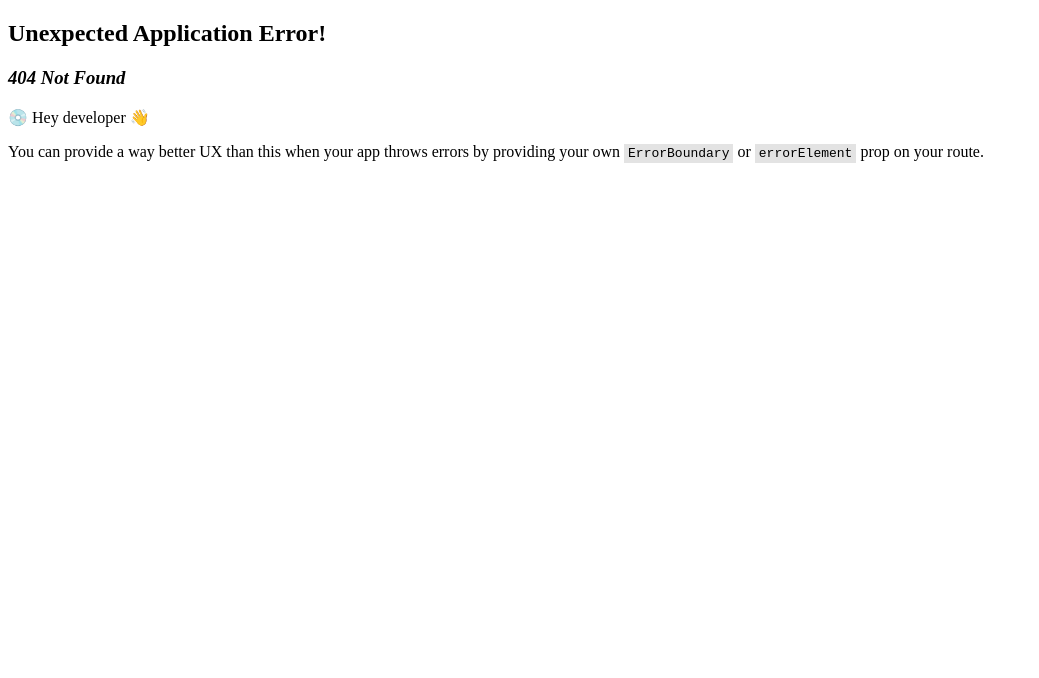
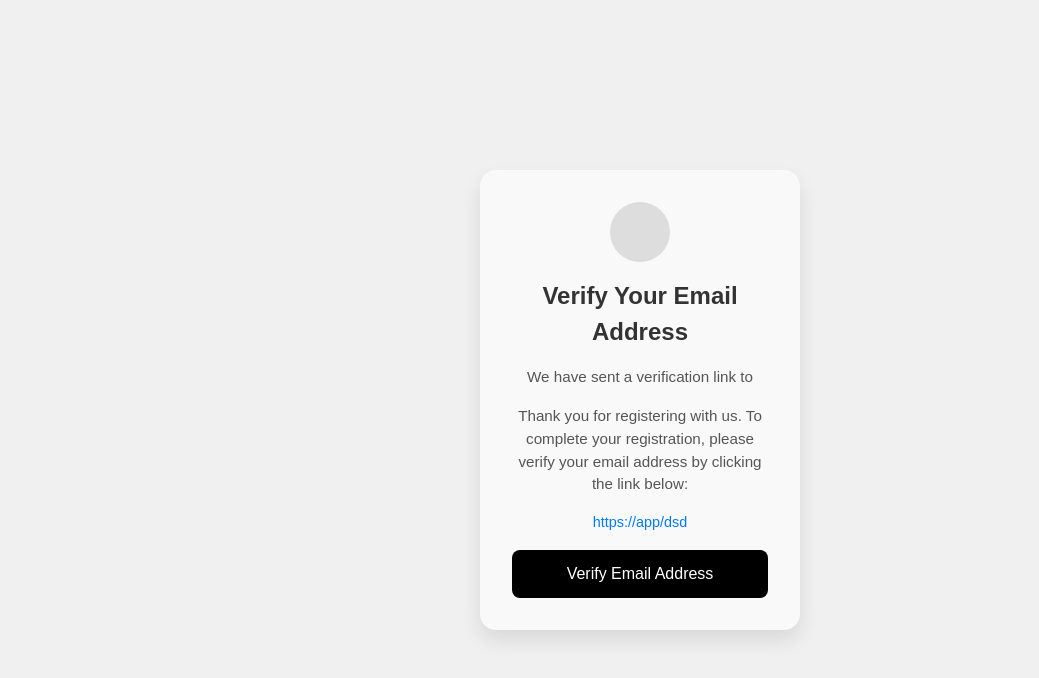
Before and after one commit to rustumsk/EventManagementSystem, a React (Vite) app in the folder frontend/: page /signup/email-verification in a window 1280 px wide. Before the commit this address had no page. Shown: the top 678 px of the page, without its empty margins (0-1039 px from the left). Built offline with nearby package versions, Linux system fonts and the light colour scheme; a web font is replaced by a local one.

Commit message:
almost complete ui for full authentication

```diff
--- a/frontend/package.json
+++ b/frontend/package.json
@@ -12,6 +12,8 @@
   "dependencies": {
     "axios": "^1.7.7",
     "frontend": "file:",
+    "jsonwebtoken": "^9.0.2",
+    "jwt-decode": "^4.0.0",
     "react": "^18.3.1",
     "react-dom": "^18.3.1",
     "react-router-dom": "^6.28.0",
--- a/frontend/src/pages/public/CompleteProfile.jsx
+++ b/frontend/src/pages/public/CompleteProfile.jsx
@@ -1,13 +1,45 @@
+import '../../styles/complete-profile.scss';
+import { jwtDecode } from 'jwt-decode';  // Use named import
+const urlParams = new URLSearchParams(window.location.search);
+import { useNavigate } from "react-router-dom";
 
+const token = urlParams.get('token');
+let google_id = "";
+let email = "";
+
+if(token){
+    const decoded = jwtDecode(token);
+    google_id = decoded.google_id;
+    email = decoded.email;
+}
 
 export default function CompleteProfile(){
+    const navigate = useNavigate();
+    const submitCompleteProfile = () =>{
+        navigate(`/signup/email-verification?token${token}`);
+    }
+
     return(
         <div className="cp-container">
             <form action="" method="POST">
                 <header className="cp-f-header">
                     Complete Registration
                 </header>
-                <input type="text" />
+                <div>{google_id}</div>
+                <div>{email}</div>
+                <label htmlFor="cp-fn">Full Name</label>
+                <input type="text" id="cp-fn" placeholder="John Doe"/>
+
+                <label htmlFor="cp-in">Id Number</label>
+                <input type="text" id="cp-in" placeholder="John Doe"/>
+
+                <label htmlFor="cp-pw">Password</label>
+                <input type="password" id="cp-pw" placeholder="John Doe"/>
+
+                <label htmlFor="cp-cpw">Confirm Password</label>
+                <input type="password" id="cp-cpw" placeholder="John Doe"/>
+
+                <button onClick={submitCompleteProfile}>Submit</button>
             </form>
         </div>
     )
--- a/frontend/src/pages/public/LandingPage.jsx
+++ b/frontend/src/pages/public/LandingPage.jsx
@@ -1,5 +1,5 @@
 import { useState, useEffect } from 'react';
-import '../styles/landing.scss';
+import '../../styles/landing.scss';
 import { Navigate, useNavigate } from 'react-router-dom';
 import { Navigation, Pagination, Scrollbar, A11y, Autoplay } from 'swiper/modules';
 import { Swiper, SwiperSlide } from 'swiper/react';
--- a/frontend/src/pages/public/SBOLogin.jsx
+++ b/frontend/src/pages/public/SBOLogin.jsx
@@ -1,5 +1,5 @@
 import { useState } from 'react';
-import '../styles/sbo-login.scss';
+import '../../styles/sbo-login.scss';
 
 export default function SBOLogin() {
     const[email, setEmail] = useState('');
--- a/frontend/src/pages/public/Signup.jsx
+++ b/frontend/src/pages/public/Signup.jsx
@@ -1,6 +1,6 @@
 import React, { useState } from "react";
-import "../styles/signup.scss";
-import logo from "../assets/logo.png";
+import "../../styles/signup.scss";
+import logo from "../../assets/logo.png";
 import Toastify from 'toastify-js';
 import "toastify-js/src/toastify.css";
 import axios from "axios";
@@ -39,6 +39,7 @@ function Signup() {
       email: signupEmad,
       password: signupPass
     };
+
     console.log("Hello");
     axios.post('http://localhost:3000/signup', data)
     .then(response => {
@@ -154,7 +155,7 @@ function Signup() {
 
         <button
           className="signup-google-button"
-          onClick={() => window.location.href = 'http://localhost:3000/auth/google'}
+          onClick={() => window.location.href = 'http://localhost:3000/google'}
         >
           <b>Sign up with Google</b>
         </button>
--- a/frontend/src/pages/public/StudentLogin.jsx
+++ b/frontend/src/pages/public/StudentLogin.jsx
@@ -1,5 +1,5 @@
 import { useState } from 'react';
-import '../styles/student-login.scss';
+import '../../styles/student-login.scss';
 
 export default function StudentLogin() {
     const [email, setEmail] = useState('');
--- a/frontend/src/pages/public/emailVerification.jsx
+++ b/frontend/src/pages/public/emailVerification.jsx
@@ -1,6 +1,41 @@
+import React from 'react';
+import '../../styles/email-verification.scss';
+import { useState } from 'react';
+import { jwtDecode } from 'jwt-decode';
+const urlParams = new URLSearchParams(window.location.search);
+const token = urlParams.get('token');
 
+let fullname = '';
+let id_number = '';
+let password = '';
+let email = '';
+let google_id = '';
 
-export default function EmailVerification(){
+if(token){
+    const decoded = jwtDecode(token);
+    google_id = decoded.google_id;
+    email = decoded.email;
+    fullname = decoded.fullname;
+    id_number = decoded.id_number;
+    password = decoded.password;
+}
 
+export default function EmailVerification() {
+    return (
+        <div className="email-verification-container">
+            <div className="verification-card">
 
+                <div className="icon-placeholder"></div>
+                <h2>Verify Your Email Address</h2>
+                <p>We have sent a verification link to <strong>{email}</strong></p>
+                <p>
+                    Thank you for registering with us. To complete your registration, please verify your email address by clicking the link below:
+                </p>
+                <a href="https://app/dsd" target="_blank" rel="noopener noreferrer">
+                    https://app/dsd
+                </a>
+                <button>Verify Email Address</button>
+            </div>
+        </div>
+    );
 }
--- /dev/null
+++ b/frontend/src/styles/complete-profile.scss
@@ -0,0 +1,72 @@
+.cp-container {
+    display: flex;
+    justify-content: center;
+    align-items: center;
+    height: 100vh;
+    background-color: #f5f7fa;
+
+    form {
+      width: 100%;
+      max-width: 400px;
+      padding: 2rem;
+      background: #fff;
+      border-radius: 12px;
+      box-shadow: 0 10px 25px rgba(0, 0, 0, 0.1);
+      text-align: center;
+
+      .cp-f-header {
+        font-size: 1.5rem;
+        font-weight: 700;
+        color: #333;
+        margin-bottom: 1.5rem;
+        border-bottom: solid 1px black;
+      }
+
+      label {
+        display: block;
+        text-align: left;
+        margin: 0.75rem 0 0.25rem;
+        font-size: 0.9rem;
+        color: #555;
+      }
+
+      input {
+        width: 100%;
+        padding: 0.75rem;
+        margin-bottom: 1rem;
+        border: 1px solid #000000;
+        border-radius: 8px;
+        font-size: 1rem;
+        background-color: #f9f9f9;
+        transition: all 0.2s;
+
+        &:focus {
+          border-color: #5cb85c;
+          background-color: #fff;
+          outline: none;
+        }
+
+        &::placeholder {
+          color: #aaa;
+        }
+      }
+
+      button {
+        width: 100%;
+        padding: 0.75rem;
+        margin-top: 1rem;
+        background-color: black;
+        color: #fff;
+        border: none;
+        border-radius: 8px;
+        cursor: pointer;
+        font-size: 1rem;
+        font-weight: 600;
+        transition: background-color 0.3s;
+
+        &:hover {
+          background-color: #4cae4c;
+        }
+      }
+    }
+  }
--- /dev/null
+++ b/frontend/src/styles/email-verification.scss
@@ -0,0 +1,65 @@
+.email-verification-container {
+    display: flex;
+    justify-content: center;
+    align-items: center;
+    height: 100vh;
+    background-color: #f0f0f0;
+
+    .verification-card {
+        background: #f9f9f9;
+        padding: 2rem;
+        width: 320px;
+        text-align: center;
+        border-radius: 16px;
+        box-shadow: 0 10px 20px rgba(0, 0, 0, 0.1);
+
+        .icon-placeholder {
+            width: 60px;
+            height: 60px;
+            border-radius: 50%;
+            background-color: #ddd;
+            margin: 0 auto 1rem;
+        }
+
+        h2 {
+            font-size: 1.5rem;
+            font-weight: 700;
+            color: #333;
+            margin-bottom: 1rem;
+        }
+
+        p {
+            font-size: 0.95rem;
+            color: #555;
+            margin-bottom: 1rem;
+        }
+
+        a {
+            display: block;
+            font-size: 0.9rem;
+            color: #007bff;
+            margin-bottom: 1rem;
+            text-decoration: none;
+
+            &:hover {
+                text-decoration: underline;
+            }
+        }
+
+        button {
+            width: 100%;
+            padding: 0.75rem;
+            background-color: black;
+            color: #fff;
+            border: none;
+            border-radius: 8px;
+            font-size: 1rem;
+            cursor: pointer;
+            transition: background-color 0.3s;
+
+            &:hover {
+                background-color: green;
+            }
+        }
+    }
+}
--- /dev/null
+++ b/frontend/src/utils/jwt.jsx
@@ -0,0 +1,6 @@
+import axios from "axios";
+
+const genToken = async(fullname,id_number,password, email, google_id) =>{
+    const token = await axios.post('http://localhost:3000/jwt', {fullname,id_number,password,email,google_id});
+    return JSON.parse(token);
+}
```
Also changed, not shown: frontend/src/App.jsx (+14 -4 lines), 1 other file (tests, documents, lock files or other folders).
